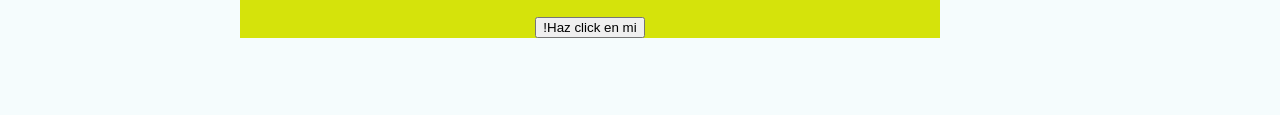
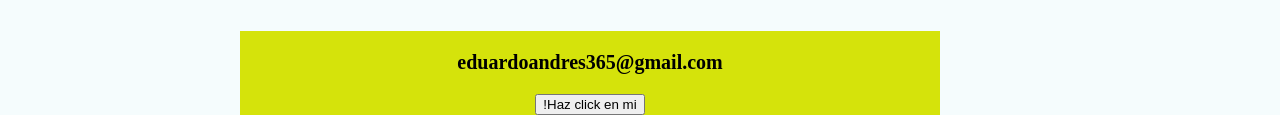
Before and after one commit to eduardoleonq/mi-pagina-web, a plain HTML site: page index.html in a window 1280 px wide. Shown: the part 930-1045 px from the top of the page. Before the commit the page ends 976 px from the top, so only its background shows below. Drawn offline with Linux system fonts and the light colour scheme.

Commit message:
Update style.css

```diff
--- a/style.css
+++ b/style.css
@@ -119,7 +119,7 @@ a:hover{
 }
 footer {
   position:absolute;
-  bottom: 0%;
+  bottom: -8%;
   z-index: -1;
   display: flex;
   flex-direction: column;
```
